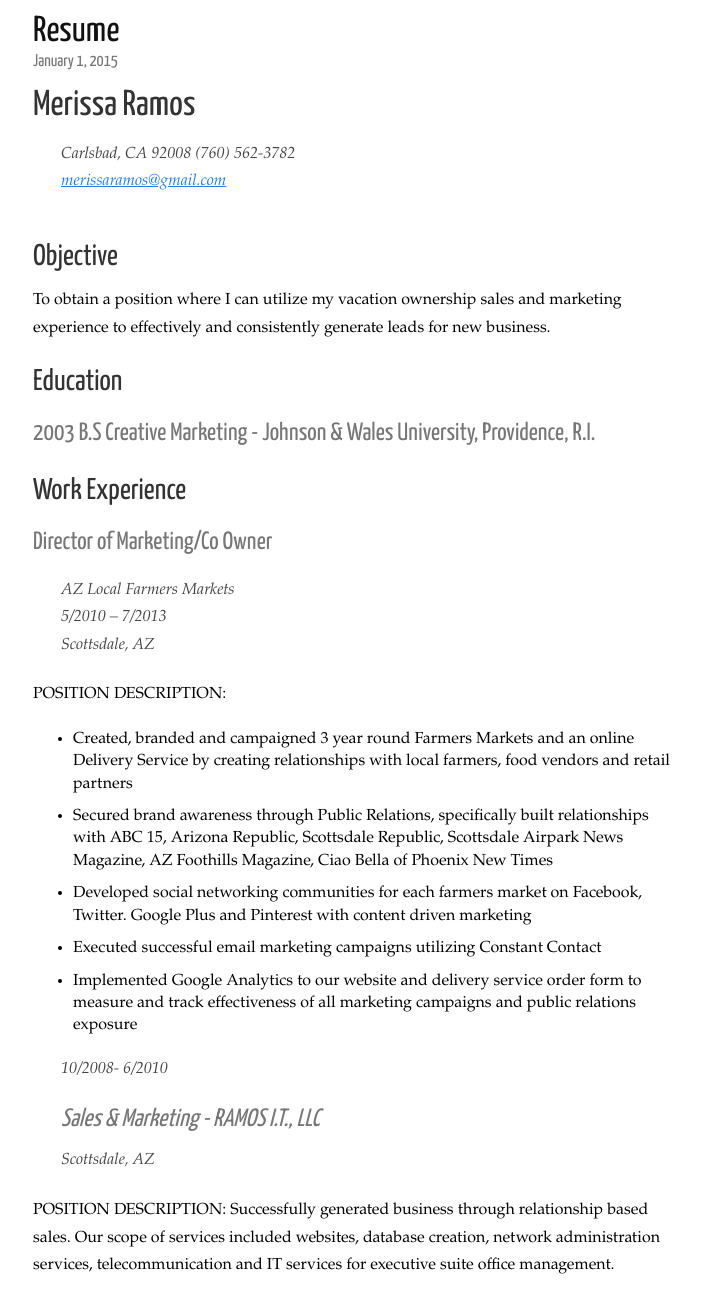
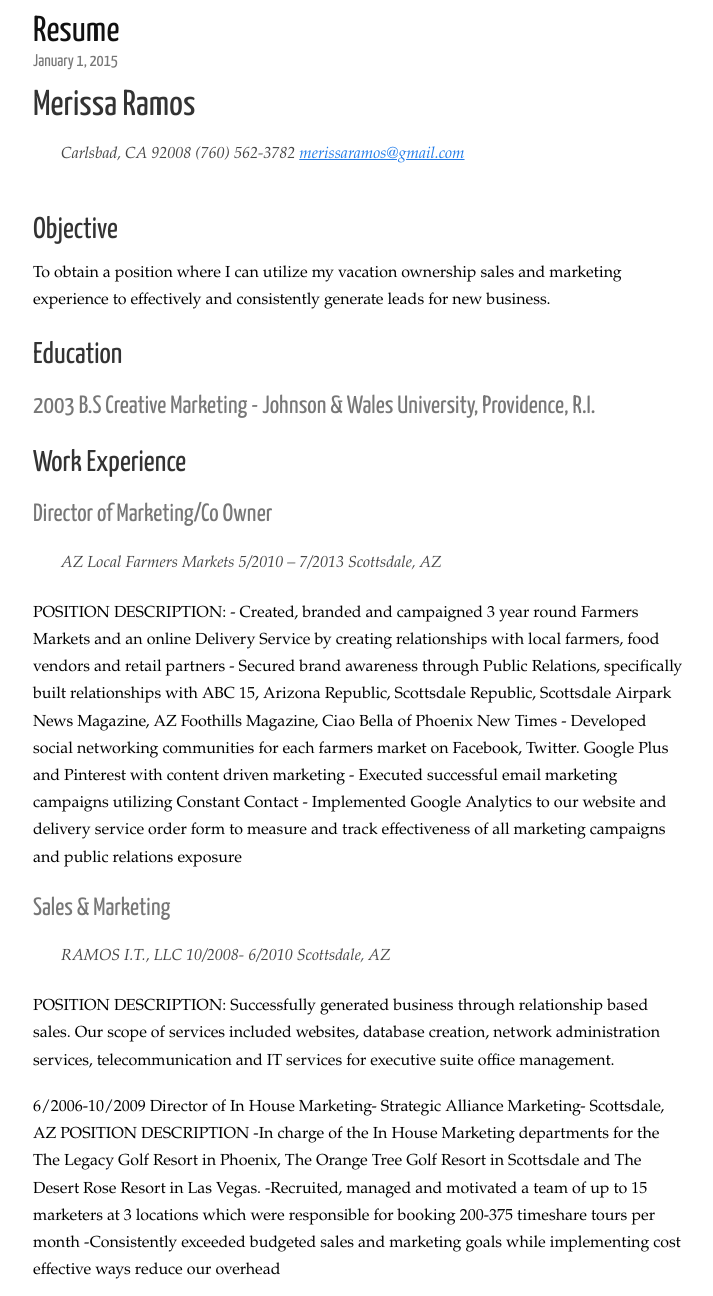
Before and after one commit to merissaramos/merissaramos.github.io, a Jekyll site: the page built from _posts/2015-1-1-resume.md, in a window 1280 px wide and 1400 px high, cut to the strip 104-1400 px from the top of the window. Shown: the whole strip, without its empty margins (99-812 px from the left). Built offline with Jekyll 4.4.1, drawn with Linux system fonts in a browser that asks for light colours; nearby versions of some CDN libraries; Markdown is read by kramdown in place of the engine named in the settings; comment, search, counter and statistics services are not loaded.

Commit message:
layout wip

```diff
--- a/_posts/2015-1-1-resume.md
+++ b/_posts/2015-1-1-resume.md
@@ -5,8 +5,9 @@ category: posts
 ---
 
 # Merissa Ramos
-> Carlsbad, CA 92008 (760) 562-3782\
-> [merissaramos@gmail.com][email]
+> Carlsbad, CA 92008
+(760) 562-3782
+[merissaramos@gmail.com][email]
 
 ## Objective
 To obtain a position where I can utilize my vacation ownership sales and marketing experience to effectively and consistently generate leads for new business.
@@ -17,20 +18,22 @@ To obtain a position where I can utilize my vacation ownership sales and marketi
 ## Work Experience
 
 ### Director of Marketing/Co Owner
-> AZ Local Farmers Markets\
-> 5/2010 – 7/2013\
-> Scottsdale, AZ
+> AZ Local Farmers Markets
+5/2010 – 7/2013
+Scottsdale, AZ
 
 POSITION DESCRIPTION:
-- Created, branded and campaigned 3 year round Farmers Markets and an online Delivery Service by creating relationships with local farmers, food vendors and retail partners
-- Secured brand awareness through Public Relations, specifically built relationships with ABC 15, Arizona Republic, Scottsdale Republic, Scottsdale Airpark News Magazine, AZ Foothills Magazine, Ciao Bella of Phoenix New Times
-- Developed social networking communities for each farmers market on Facebook, Twitter. Google Plus and Pinterest with content driven marketing
-- Executed successful email marketing campaigns utilizing Constant Contact
-- Implemented Google Analytics to our website and delivery service order form to measure and track effectiveness of all marketing campaigns and public relations exposure
+    - Created, branded and campaigned 3 year round Farmers Markets and an online Delivery Service by creating relationships with local farmers, food vendors and retail partners
+    - Secured brand awareness through Public Relations, specifically built relationships with ABC 15, Arizona Republic, Scottsdale Republic, Scottsdale Airpark News Magazine, AZ Foothills Magazine, Ciao Bella of Phoenix New Times
+    - Developed social networking communities for each farmers market on Facebook, Twitter. Google Plus and Pinterest with content driven marketing
+    - Executed successful email marketing campaigns utilizing Constant Contact
+    - Implemented Google Analytics to our website and delivery service order form to measure and track effectiveness of all marketing campaigns and public relations exposure
 
-> 10/2008- 6/2010
-### Sales & Marketing - RAMOS I.T., LLC
-> Scottsdale, AZ
+
+### Sales & Marketing
+> RAMOS I.T., LLC
+10/2008- 6/2010
+Scottsdale, AZ
 
 POSITION DESCRIPTION:
 Successfully generated business through relationship based sales. Our scope of services included websites, database creation, network administration services, telecommunication and IT services for executive suite office management.
```
